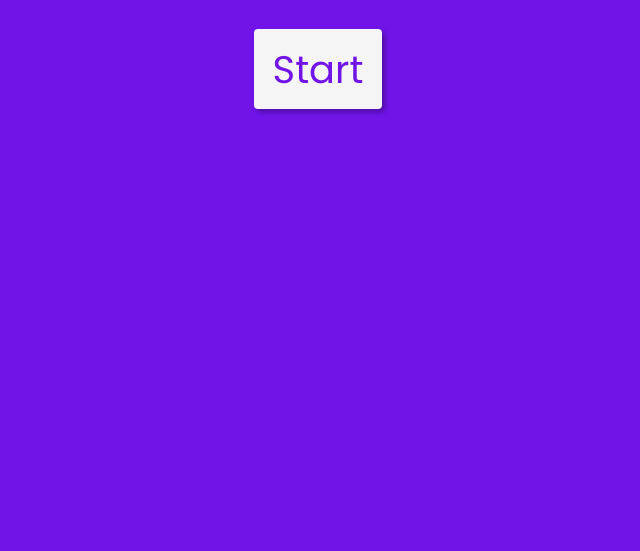
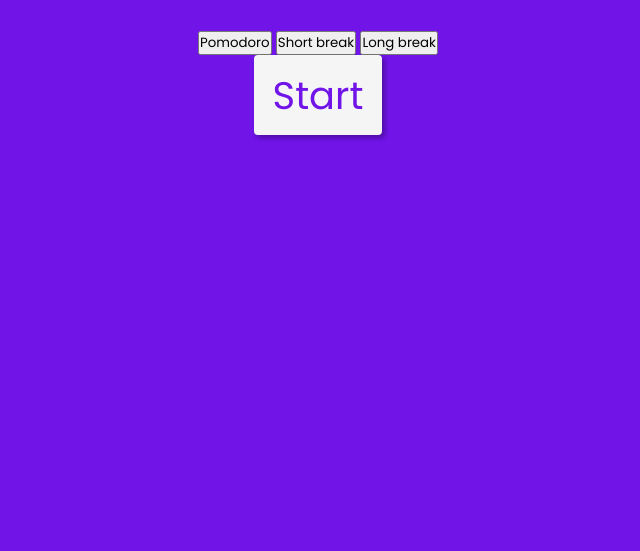
Before and after one commit to mateusnssn/web-projects, a plain HTML site: page pomodoro/index.html in a window 1280 px wide. Shown: the part 249-800 px from the top of the page, without its empty margins (322-962 px from the left). Drawn offline with Linux system fonts and the light colour scheme.

Commit message:
Update index.html

```diff
--- a/pomodoro/index.html
+++ b/pomodoro/index.html
@@ -17,7 +17,12 @@
         <h2>Pomodoro</h2>
     </header>
     <main class="pause">
-        <span id="clock" class="pause">25:00</span>
+        <span id="clock" class="init pause">25:00</span>
+        <div id="indicators">
+            <button name="pomodoro_tag" class="i select">Pomodoro</button>
+            <button name="short_break_tag" class="i">Short break</button>
+            <button name="long_break_tag" class="i">Long break</button>
+        </div>
         <button id="controller" onclick="start()">Start</button>
     </main>
 
```
